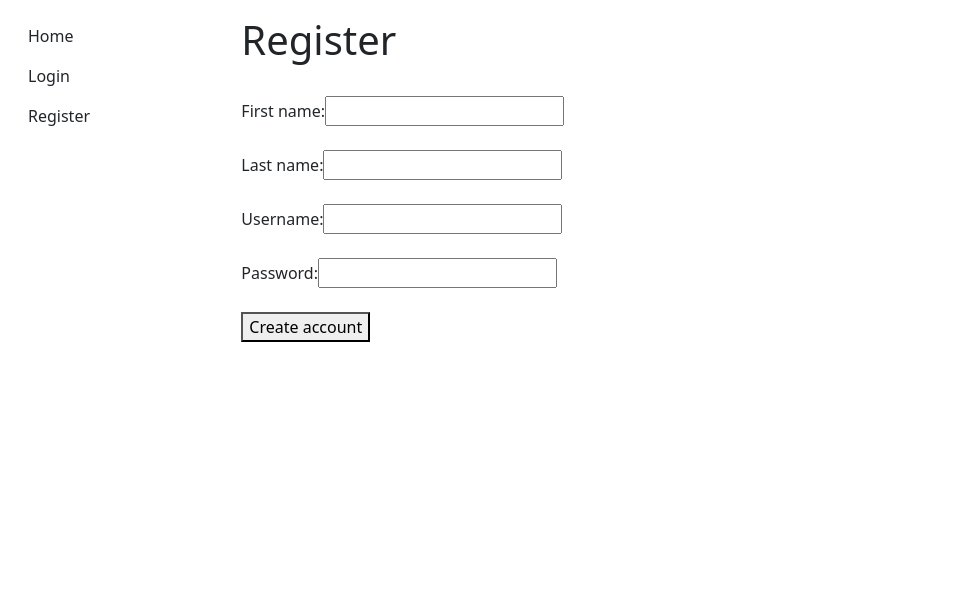
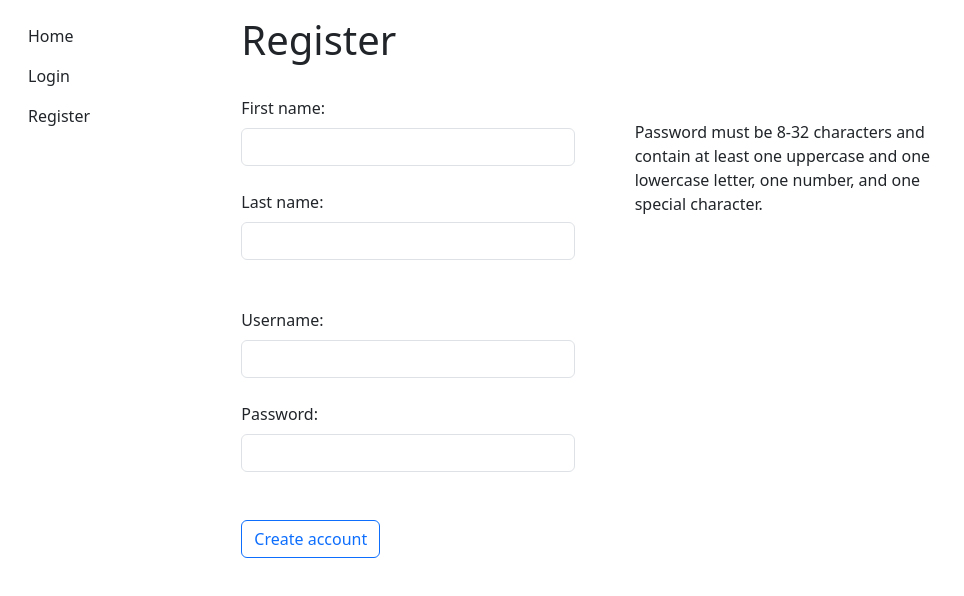
Before and after one commit to muhammedp903/fsd-chirrup-frontend, a Vue app: page /register in a window 1280 px wide. Shown: the top 596 px of the page, without its empty margins (0-964 px from the left). Built offline with nearby package versions, Linux system fonts and the light colour scheme.

Commit message:
UI improvements - buttons. Changed Login and Register page layout.

```diff
--- a/src/views/App.vue
+++ b/src/views/App.vue
@@ -10,7 +10,7 @@
       </div>
 
       <div class="col-1 col-lg-3">
-        <Search/>
+        <Search v-if="this.$route.path==='/'"/> <!-- Only show the search bar on the home page -->
       </div>
     </div>
   </div>
--- a/src/views/components/Search.vue
+++ b/src/views/components/Search.vue
@@ -12,13 +12,13 @@
 
       <div class="offcanvas-body">
         <div>
-          <form v-if="this.$route.path==='/'" class="d-flex" role="search" @submit.prevent="handleSearch">
+          <form class="d-flex" role="search" @submit.prevent="handleSearch">
             <input class="form-control me-2" type="search" placeholder="Search users" name="Search" aria-label="Search" v-model="searchString"/>
             <button class="btn btn-outline-success" type="submit" data-bs-toggle="offcanvas" data-bs-target="#offcanvasSearch" aria-controls="offcanvasSearch">Search</button>
           </form>
           <br/>
           <div v-if="searchResults.length">
-            <UserCard @click="clearSearch" v-for="user in searchResults" :key="user.user_id" :user="user"/>
+            <UserCard v-for="user in searchResults" :key="user.user_id" :user="user"/>
           </div>
         </div>
       </div>
@@ -37,8 +37,6 @@ export default {
       searchResults: []
     }
   },
-  mounted() {
-  },
   methods: {
     handleSearch(){
       socialService.searchUsers(this.searchString)
@@ -47,10 +45,6 @@ export default {
           })
           .catch(error => this.error = error);
     },
-    clearSearch(){
-      this.searchResults = [];
-      this.searchString = "";
-    }
   },
   components: {
     UserCard,
--- a/src/views/pages/EditPost.vue
+++ b/src/views/pages/EditPost.vue
@@ -5,7 +5,7 @@
     <form @submit.prevent="handleSubmit">
       <textarea class="form-control" name="text" id="text" v-model="post.text"></textarea>
       <br/>
-      <button class="btn btn-primary">Post</button>
+      <button class="btn btn-outline-primary">Post</button>
     </form>
   </div>
 </template>
--- a/src/views/pages/Login.vue
+++ b/src/views/pages/Login.vue
@@ -8,19 +8,31 @@
         <span class="visually-hidden">Loading...</span>
       </div>
 
-      <form v-show="!submitted" @submit.prevent="handleSubmit">
-        <label for="username">Username: </label>
-        <input type="text" name="username" v-model="username"/>
+      <div class="container" v-show="!submitted">
+        <div class="row">
+          <div class="col-md-6">
+            <form @submit.prevent="handleSubmit">
+              <label class="form-label" for="username">Username: </label>
+              <input class="form-control" type="text" name="username" v-model="username"/>
 
-        <br/><br/>
+              <br/>
 
-        <label for="password">Password: </label>
-        <input type="password" name="password" v-model="password"/>
+              <label class="form-label" for="password">Password: </label>
+              <input class="form-control" type="password" name="password" v-model="password"/>
 
-        <br/><br/>
+              <br/><br/>
 
-        <button>Login</button>
-      </form>
+              <button class="btn btn-outline-primary">Login</button>
+            </form>
+          </div>
+
+          <div class="col-md-6 pt-4 ps-md-5">
+          <span class="passwordHintSpan">
+              Password must be 8-32 characters and contain at least one uppercase and one lowercase letter, one number, and one special character.
+          </span>
+          </div>
+        </div>
+      </div>
 
     </div>
 </template>
@@ -84,3 +96,11 @@
     },
   };
 </script>
+
+<style scoped>
+  @media (max-width: 768px) {
+    .passwordHintSpan{
+      font-size: 80%;
+    }
+  }
+</style>
--- a/src/views/pages/MyProfile.vue
+++ b/src/views/pages/MyProfile.vue
@@ -9,6 +9,7 @@
 
       <h4>@{{user.username}}</h4>
 
+      <span class="flexSpan">
         <span class="followers">
           <i class="bi bi-people-fill"></i>
           {{"&nbsp" + user.followers.length}}
@@ -20,8 +21,14 @@
           </span>
         </span>
 
-      <br/>
-      <button class="btn btn-primary" @click="newPost">New Post</button>
+        <button class="btn btn-danger" @click="logout">Logout</button>
+      </span>
+
+      <br/><br/>
+      <span class="postsTitle">
+        My Posts &nbsp
+        <button class="btn btn-outline-primary" @click="newPost">New Post</button>
+      </span>
 
       <br/><br/>
 
@@ -29,8 +36,6 @@
         <PostCard v-for="post in user.posts" :key="post.post_id" :post="post"/>
       </div>
       <p v-else>Nothing to see here...</p>
-
-      <button class="btn btn-danger" @click="logout">Logout</button>
 
     </div>
   </div>
@@ -124,4 +129,12 @@ export default {
   .followUnfollow:hover{
     scale: 1.1;
   }
+  .flexSpan{
+    display: flex;
+    justify-content: space-between;
+    align-items: center;
+  }
+  .postsTitle{
+    font-size: x-large;
+  }
 </style>
--- a/src/views/pages/Register.vue
+++ b/src/views/pages/Register.vue
@@ -8,29 +8,41 @@
       <span class="visually-hidden">Loading...</span>
     </div>
 
-    <form v-show="!submitted" @submit.prevent="handleSubmit">
-      <label for="firstname">First name: </label>
-      <input type="text" name="firstname" v-model="user.first_name"/>
+    <div class="row" v-show="!submitted">
+      <div class="col-md-6">
+        <form @submit.prevent="handleSubmit">
+          <label class="form-label" for="firstname">First name: </label>
+          <input class="form-control" type="text" name="firstname" v-model="user.first_name"/>
 
-      <br/><br/>
+          <br/>
 
-      <label for="lastname">Last name: </label>
-      <input type="text" name="lastname" v-model="user.last_name"/>
+          <label class="form-label" for="lastname">Last name: </label>
+          <input class="form-control" type="text" name="lastname" v-model="user.last_name"/>
 
-      <br/><br/>
+          <br/><br/>
 
-      <label for="username">Username: </label>
-      <input type="text" name="username" v-model="user.username"/>
+          <label class="form-label" for="username">Username: </label>
+          <input class="form-control" type="text" name="username" v-model="user.username"/>
 
-      <br/><br/>
+          <br/>
 
-      <label for="password">Password: </label>
-      <input type="password" name="password" v-model="user.password"/>
+          <label class="form-label" for="password">Password: </label>
+          <input class="form-control" type="password" name="password" v-model="user.password"/>
 
-      <br/><br/>
+          <br/><br/>
 
-      <button>Create account</button>
-    </form>
+          <button class="btn btn-outline-primary">Create account</button>
+        </form>
+      </div>
+
+      <div class="col-md-6 pt-4 ps-md-5">
+        <span class="passwordHintSpan">
+          Password must be 8-32 characters and contain at least one uppercase and one lowercase letter, one number, and one special character.
+        </span>
+      </div>
+    </div>
+
+
   </div>
 </template>
 
@@ -57,6 +69,7 @@ export default {
       if(!(first_name && last_name && username && password)){
         this.$root.error = "All fields are required";
         this.$root.toast.show();
+        this.submitted = false;
         return;
       }
 
@@ -69,6 +82,7 @@ export default {
       if(!(passwordPattern.test(password))){
         this.$root.error = "Password does not meet requirements";
         this.$root.toast.show();
+        this.submitted = false;
         return;
       }
 
@@ -88,5 +102,9 @@ export default {
 </script>
 
 <style scoped>
-
+  @media (max-width: 768px) {
+    .passwordHintSpan{
+      font-size: 80%;
+    }
+  }
 </style>
--- a/src/views/pages/SinglePost.vue
+++ b/src/views/pages/SinglePost.vue
@@ -23,8 +23,8 @@
 
       <br/><br/>
       <span class="edit" v-if="isCurrentUserPost">
-        <button class="btn btn-secondary me-2" @click="editPost">Edit</button>
-        <button class="btn btn-danger" @click="deletePost">Delete</button>
+        <button class="btn btn-outline-secondary me-2" @click="editPost">Edit</button>
+        <button class="btn btn-outline-danger" @click="deletePost">Delete</button>
       </span>
 
     </div>
@@ -118,8 +118,8 @@ export default {
 </script>
 
 <style scoped>
-@import url('bootstrap-icons/font/bootstrap-icons.css');
-.likes:hover{
-  scale: 1.1;
-}
+  @import url('bootstrap-icons/font/bootstrap-icons.css');
+  .likes:hover{
+    scale: 1.1;
+  }
 </style>
```
Also changed, not shown: src/views/components/Nav.vue (indentation only), src/views/components/PostCard.vue (indentation only). Lines whose indentation alone changed are shown as unchanged.
